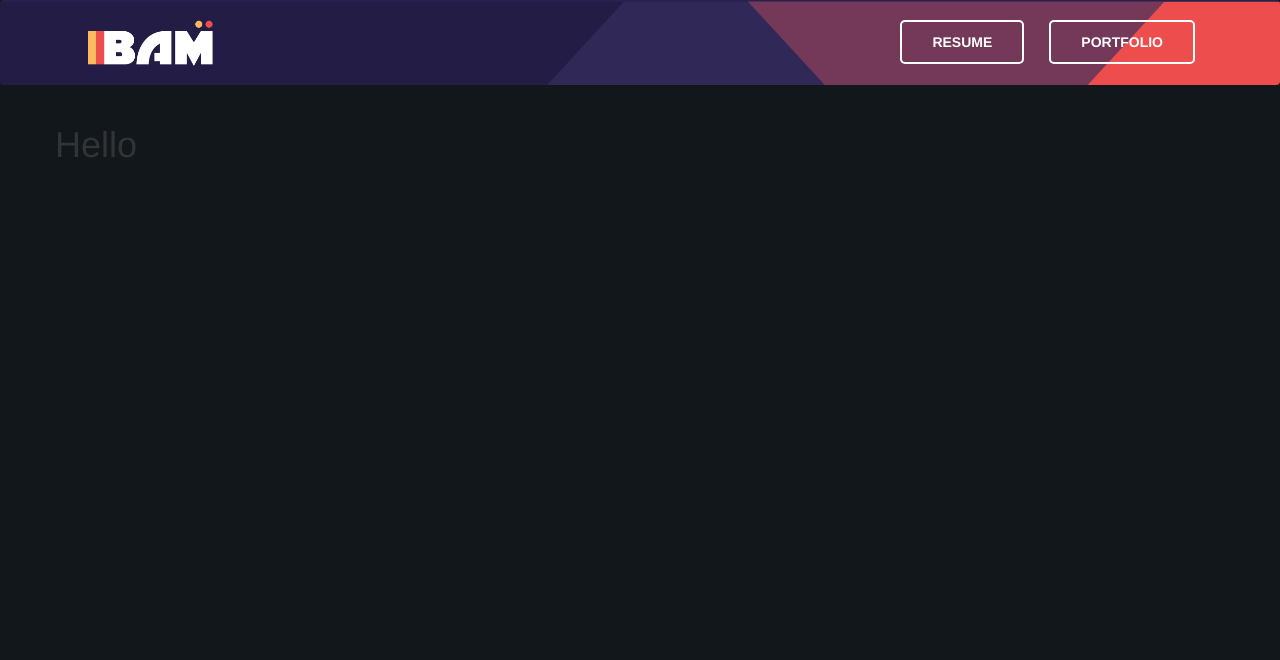
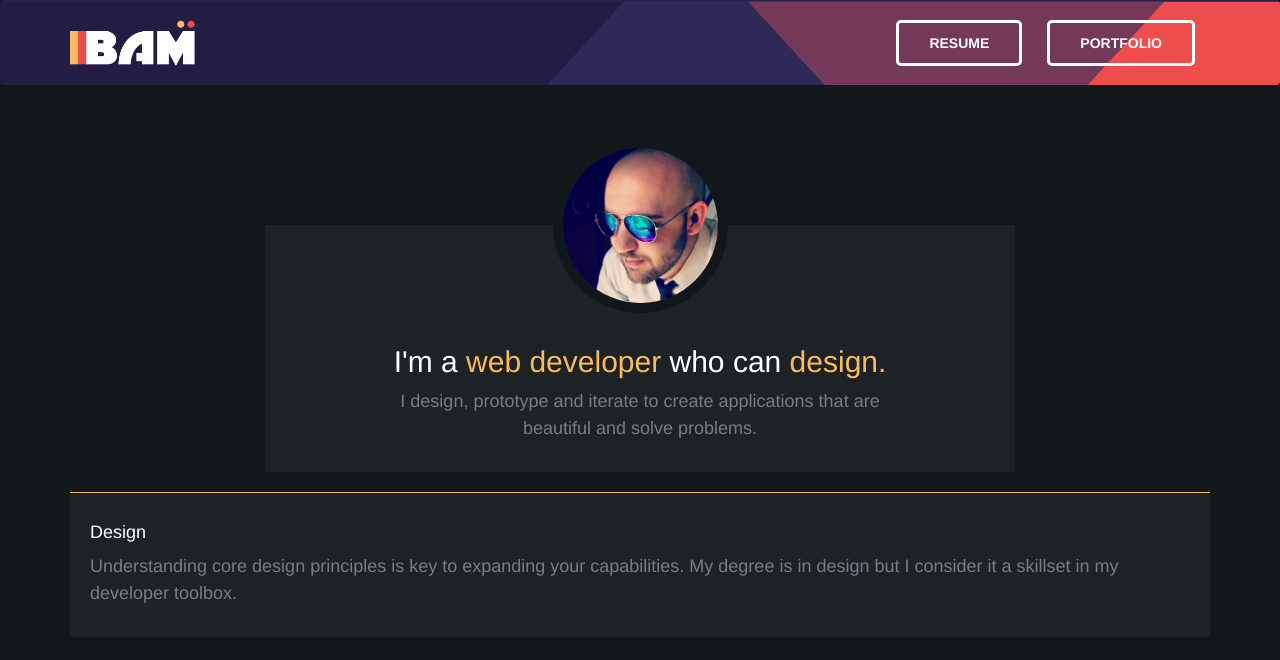
Before and after one commit to Visualbam/portfolio-angular, a website: page client/index.html in a window 1280 px wide. Drawn offline with nearby package versions, Linux system fonts and the light colour scheme; some packages are replaced by stand-ins of ours.

Commit message:
base styles for home page

```diff
--- a/client/app/home/home.html
+++ b/client/app/home/home.html
@@ -1 +1,29 @@
-<h1>{{vm.title}}</h1>
+<div class="home">
+    <div class="row">
+        <div class="col-xs-12 col-md-8 col-md-offset-2">
+            <section class="intro">
+                <div class="about">
+                    <h2>I'm a <span class="primary-text">web developer</span> who can <span class="primary-text">design.</span></h2>
+                    <p>I design, prototype and iterate to create applications that are beautiful and solve problems.</p>
+
+                    <div class="img-container">
+                        <img src="../public/img/profile.png" alt="" class="circle">
+                    </div>
+                </div>
+            </section>
+        </div>
+    </div>
+
+
+    <section class="details">
+        <div class="card">
+            <div class="content">
+                <h4>Design</h4>
+                <p>
+                    Understanding core design principles is key to expanding your capabilities. My degree is in design but I consider it a skillset
+                    in my developer toolbox.
+                </p>
+            </div>
+        </div>
+    </section>
+</div>
--- a/client/index.html
+++ b/client/index.html
@@ -39,14 +39,15 @@
     </nav>
     <!--</div>-->
 
+    <main>
+        <div class="container">
+            <div ng-view></div>
+        </div>
+    </main>
+
+
     <div class="container">
-        <section class="main">
-            <div class="row">
-                <div class="medium-12 columns">
-                    <div ng-view></div>
-                </div>
-            </div>
-        </section>
+
     </div>
 
     <script src="bower_components/jquery/dist/jquery.js"></script>
--- /dev/null
+++ b/client/scss/_home.scss
@@ -0,0 +1,28 @@
+.home {
+    .intro {
+        background: $lightnavy;
+        position: relative;
+        margin-top: 12rem;
+        padding: 2rem;
+        padding-top: 10rem;
+    }
+
+    .about {
+        text-align: center;
+        max-width: 525px;
+        margin: 0 auto;
+    }
+
+    .img-container {
+        position: absolute;
+        top: -87.5px;
+        left: 0;
+        right: 0;
+        margin: auto;
+        width: 175px;
+    }
+
+    img {
+        border: 1rem solid $navy;
+    }
+}
--- a/client/scss/_navbar.scss
+++ b/client/scss/_navbar.scss
@@ -17,6 +17,10 @@
     img {
         width: 125px;
         margin: 0 1.75rem;
+
+        @media (min-width: $screen-sm-min) {
+            margin: 0;
+        }
     }
 
     li a {
@@ -37,7 +41,7 @@
         }
 
         @media (min-width: $screen-sm-min) {
-            border: 2px solid white;
+            border: 3px solid white;
             border-radius: 5px;
             margin-left: 2.5rem;
             padding: 1rem 3rem;
@@ -59,11 +63,11 @@
 
     .icon-bar {
         background-color: white;
-        height: 2.25px;
+        height: 3.25px;
         width: 3rem;
 
         & +.icon-bar {
-            margin-top: 5px;
+            margin-top: 4.5px;
         }
     }
 }
--- a/client/scss/_variables.scss
+++ b/client/scss/_variables.scss
@@ -3,7 +3,8 @@ $primary: #FBBA5E;
 $secondary: #ED4D4D;
 $purple: #27214E;
 $navy: #12171C;
-$lightnavy: #12171C;
+$lightnavy: #1D2227;
+$slate: #787D83;
 
 // topbar
 $topbar-background: $purple;
--- a/client/scss/main.scss
+++ b/client/scss/main.scss
@@ -2,6 +2,38 @@
 @import '_variables';
 @import '_navbar';
 
+@import '_home';
+
 body {
     background: $navy;
 }
+
+h1, h2, h3, h4, h5, h6 {
+    color: white;
+    font-weight: 400;
+}
+
+p {
+    color: $slate;
+    font-size: 1.8rem;
+    line-height: 1.5;
+}
+
+img {
+    width: 100%;
+
+    &.circle {
+        border-radius: 50%;
+    }
+}
+
+.primary-text {
+    color: $primary;
+}
+
+.card {
+    background: $lightnavy;
+    padding: 2rem;
+    border-top: 1px solid $primary;
+    margin: 2rem 0;
+}
```
Also changed, not shown: client/public/img/profile.png (added), client/public/main.css.
